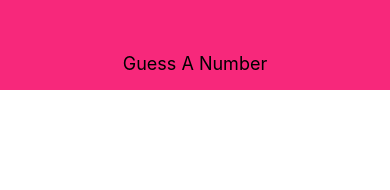
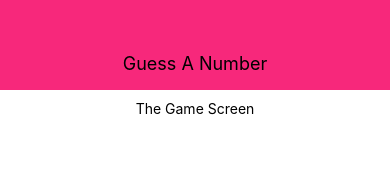
Before and after one commit to Code4Blessings/rn-Guess-A-Number, a React Native app: screen / in a window 390 px wide. Shown: the top 190 px of the page. Built offline with nearby package versions, Linux system fonts and the light colour scheme.

Commit message:
Set up the game screen

```diff
--- a/App.js
+++ b/App.js
@@ -2,11 +2,13 @@
 import { StyleSheet, View } from 'react-native';
 
 import Header from './components/Header';
+import StartGameScreen from './screens/StartGameScreen';
 
 export default function App() {
   return (
     <View style={styles.screen}>
       <Header title='Guess A Number' />
+      <StartGameScreen />
     </View>
   );
 }
--- a/screens/StartGameScreen.js
+++ b/screens/StartGameScreen.js
@@ -4,14 +4,17 @@
 const StartGameScreen = props => {
     return (
         <View style={styles.screen}>
-
+            <Text>The Game Screen</Text>
         </View>
     );
 };
 
 const styles = StyleSheet.create({
     screen: {
-        flex: 1
+        flex: 1,
+        padding: 10,
+        alignItems: 'center',
+        justifyContent: 'flex-start'
     }
 });
 
```
